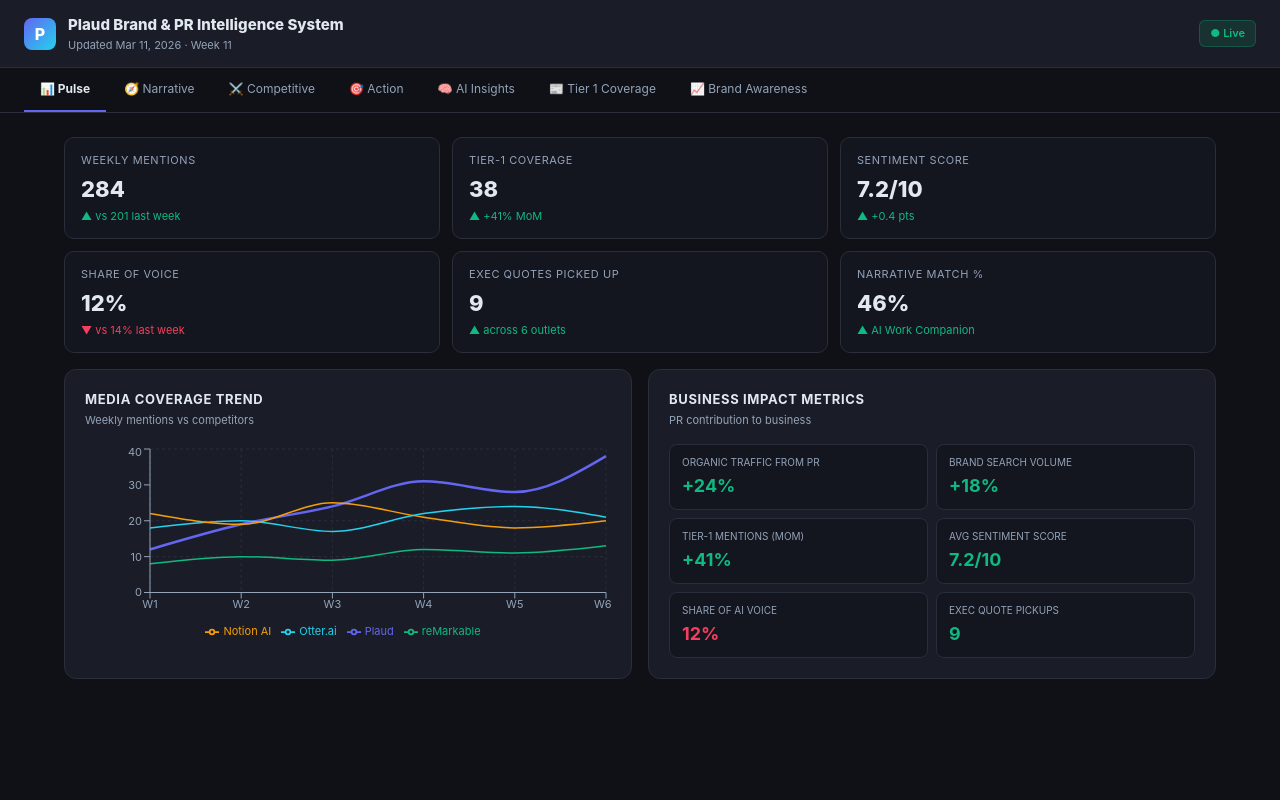
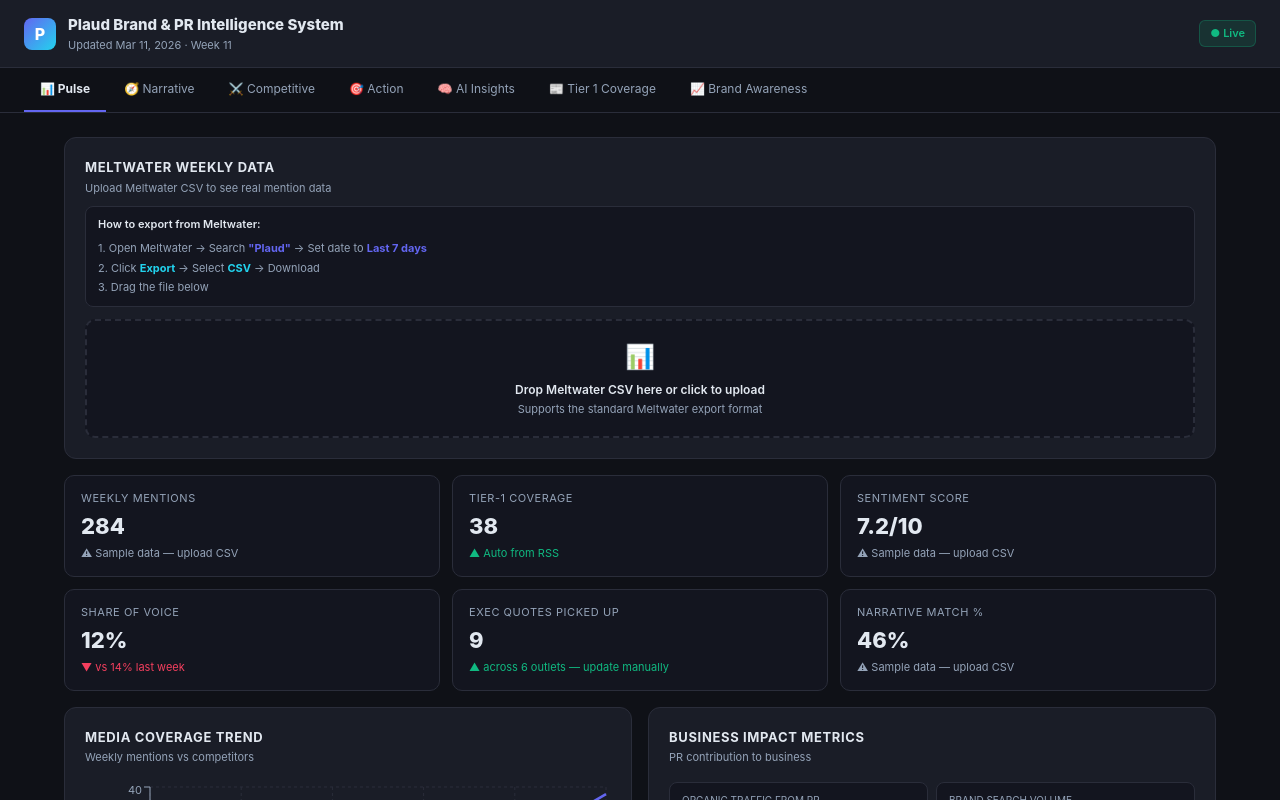
Before and after one commit to elina-gif/plaud-dashboard, a Next.js app: page / in a window 1280 px wide. Shown: the top 800 px of the page. Built offline with nearby package versions, Linux system fonts and the light colour scheme.

Commit message:
feat: pulse module with Meltwater CSV upload

```diff
--- a/components/Dashboard.tsx
+++ b/components/Dashboard.tsx
@@ -400,16 +400,131 @@
 
 // ─── Pulse ───────────────────────────────────────────────────
 function PulseModule({ metrics }: { metrics: any }) {
+  const [mwData,     setMwData]     = useState<any[]>([]);
+  const [mwDate,     setMwDate]     = useState<string|null>(null);
+  const [mwDragging, setMwDragging] = useState(false);
+
+  // 解析 Meltwater CSV
+  const parseMeltwater = (text: string): any[] => {
+    const lines = text.split("\n").map(l => l.trim()).filter(l => l);
+    if (lines.length < 2) return [];
+    const headers = lines[0].split("\t").map(h => h.replace(/"/g, "").trim());
+    // Meltwater 有时用 tab，有时用逗号
+    const sep = headers.length > 3 ? "\t" : ",";
+    const hdrs = lines[0].split(sep).map(h => h.replace(/"/g, "").trim());
+    return lines.slice(1).map(line => {
+      const vals = line.split(sep).map(v => v.replace(/"/g, "").trim());
+      const obj: any = {};
+      hdrs.forEach((h, i) => { obj[h] = vals[i] || ""; });
+      return obj;
+    });
+  };
+
+  const handleMwFile = (file: File) => {
+    const reader = new FileReader();
+    reader.onload = e => {
+      const text = e.target?.result as string;
+      const rows = parseMeltwater(text);
+      if (!rows.length) return;
+      setMwData(rows);
+      setMwDate(new Date().toLocaleDateString("en-US", { month:"short", day:"numeric", year:"numeric" }));
+    };
+    reader.readAsText(file);
+  };
+
+  // 计算真实指标
+  const totalMentions  = mwData.length;
+  const tier1Articles  = mwData.filter(r => {
+    const reach = parseFloat(r.Reach || r.reach || "0") || 0;
+    const type  = (r["Source Type"] || r["source type"] || r.SourceType || "").toLowerCase();
+    return type.includes("online") && reach >= 1000000;
+  });
+  const sentiments     = mwData.map(r => (r.Sentiment || r.sentiment || "").toLowerCase());
+  const posCount       = sentiments.filter(s => s.includes("pos")).length;
+  const negCount       = sentiments.filter(s => s.includes("neg")).length;
+  const neutralCount   = sentiments.filter(s => s.includes("neu")).length;
+  const sentimentScore = totalMentions > 0
+    ? ((posCount * 10 + neutralCount * 5) / (totalMentions * 10) * 10).toFixed(1)
+    : null;
+  const posRatio       = totalMentions > 0 ? Math.round((posCount / totalMentions) * 100) : 0;
+
+  // 显示值
+  const displayMentions  = mwData.length > 0 ? String(totalMentions)          : (metrics ? String(metrics.totalMentions) : "284");
+  const displayTier1     = mwData.length > 0 ? String(tier1Articles.length)   : (metrics ? String(metrics.tier1Count)    : "38");
+  const displaySentiment = mwData.length > 0 ? `${sentimentScore}/10`         : "7.2/10";
+  const displaySOV       = metrics ? `${metrics.shareOfVoice}%`               : "12%";
+  const displayPos       = mwData.length > 0 ? `${posRatio}%`                 : (metrics ? `${metrics.positiveRatio}%` : "46%");
+
   return (
     <div style={{ display: "grid", gap: 16 }}>
+      {/* Meltwater Upload */}
+      <Card>
+        <div style={{ display: "flex", justifyContent: "space-between", alignItems: "center", marginBottom: 10 }}>
+          <div>
+            <div style={{ color: TEXT, fontWeight: 700, fontSize: 13, textTransform: "uppercase", letterSpacing: "0.05em" }}>Meltwater Weekly Data</div>
+            <div style={{ color: MUTED, fontSize: 11, marginTop: 2 }}>
+              {mwDate ? `Last uploaded: ${mwDate} · ${totalMentions} mentions loaded` : "Upload Meltwater CSV to see real mention data"}
+            </div>
+          </div>
+          {mwData.length > 0 && (
+            <div style={{ display:"flex", gap:8 }}>
+              <div style={{ background:"#10b98122", border:"1px solid #10b98144", borderRadius:8, padding:"4px 12px", color:"#10b981", fontSize:11, fontWeight:700 }}>{posCount} Positive</div>
+              <div style={{ background:"#f43f5e22", border:"1px solid #f43f5e44", borderRadius:8, padding:"4px 12px", color:"#f43f5e",  fontSize:11, fontWeight:700 }}>{negCount} Negative</div>
+              <div style={{ background:BORDER,       border:`1px solid ${BORDER}`,   borderRadius:8, padding:"4px 12px", color:MUTED,      fontSize:11, fontWeight:700 }}>{neutralCount} Neutral</div>
+            </div>
+          )}
+        </div>
+
+        {/* How to export */}
+        <div style={{ marginBottom:12, padding:"8px 12px", background:"#13151f", border:`1px solid ${BORDER}`, borderRadius:8, fontSize:11, color:MUTED, lineHeight:1.8 }}>
+          <div style={{ color:TEXT, fontWeight:600, marginBottom:4 }}>How to export from Meltwater:</div>
+          <div>1. Open Meltwater → Search <strong style={{color:ACCENT}}>"Plaud"</strong> → Set date to <strong style={{color:ACCENT}}>Last 7 days</strong></div>
+          <div>2. Click <strong style={{color:CYAN}}>Export</strong> → Select <strong style={{color:CYAN}}>CSV</strong> → Download</div>
+          <div>3. Drag the file below</div>
+        </div>
+
+        {/* Drop zone */}
+        <div
+          onDragOver={e=>{e.preventDefault();setMwDragging(true);}}
+          onDragLeave={()=>setMwDragging(false)}
+          onDrop={e=>{e.preventDefault();setMwDragging(false);Array.from(e.dataTransfer.files).forEach(handleMwFile);}}
+          onClick={()=>document.getElementById("mw-input")?.click()}
+          style={{ border:`2px dashed ${mwDragging?ACCENT:BORDER}`, borderRadius:10, padding:"18px 20px", textAlign:"center", background:mwDragging?ACCENT+"11":"#13151f", transition:"all 0.15s", cursor:"pointer" }}
+        >
+          <div style={{ fontSize:24, marginBottom:6 }}>📊</div>
+          <div style={{ color:TEXT, fontSize:12, fontWeight:600, marginBottom:2 }}>Drop Meltwater CSV here or click to upload</div>
+          <div style={{ color:MUTED, fontSize:11 }}>Supports the standard Meltwater export format</div>
+          <input id="mw-input" type="file" accept=".csv" style={{ display:"none" }} onChange={e=>Array.from(e.target.files||[]).forEach(handleMwFile)} />
+        </div>
+      </Card>
+
+      {/* 6 Metric Tiles */}
       <div style={{ display: "grid", gridTemplateColumns: "repeat(3,1fr)", gap: 12 }}>
-        <MetricTile label="Weekly Mentions"       value={metrics?String(metrics.totalMentions):"284"} trend="up"   sub="vs 201 last week" />
-        <MetricTile label="Tier-1 Coverage"       value={metrics?String(metrics.tier1Count):"38"}     trend="up"   sub="+41% MoM"         />
-        <MetricTile label="Sentiment Score"       value="7.2/10"                                       trend="up"   sub="+0.4 pts"         />
-        <MetricTile label="Share of Voice"        value={metrics?`${metrics.shareOfVoice}%`:"12%"}    trend="down" sub="vs 14% last week" />
-        <MetricTile label="Exec Quotes Picked Up" value="9"                                            trend="up"   sub="across 6 outlets" />
-        <MetricTile label="Narrative Match %"     value={metrics?`${metrics.positiveRatio}%`:"46%"}   trend="up"   sub="AI Work Companion" />
+        <div style={{ background:"#13151f", border:`1px solid ${mwData.length?ACCENT+"55":BORDER}`, borderRadius:10, padding:"14px 16px" }}>
+          <div style={{ color:MUTED, fontSize:11, marginBottom:4, textTransform:"uppercase", letterSpacing:"0.05em" }}>Weekly Mentions</div>
+          <div style={{ color:TEXT, fontSize:22, fontWeight:800 }}>{displayMentions}</div>
+          <div style={{ color:mwData.length?"#10b981":MUTED, fontSize:11, marginTop:2 }}>{mwData.length?"▲ From Meltwater":"⚠ Sample data — upload CSV"}</div>
+        </div>
+        <div style={{ background:"#13151f", border:`1px solid ${mwData.length?ACCENT+"55":BORDER}`, borderRadius:10, padding:"14px 16px" }}>
+          <div style={{ color:MUTED, fontSize:11, marginBottom:4, textTransform:"uppercase", letterSpacing:"0.05em" }}>Tier-1 Coverage</div>
+          <div style={{ color:TEXT, fontSize:22, fontWeight:800 }}>{displayTier1}</div>
+          <div style={{ color:"#10b981", fontSize:11, marginTop:2 }}>▲ Auto from RSS</div>
+        </div>
+        <div style={{ background:"#13151f", border:`1px solid ${mwData.length?ACCENT+"55":BORDER}`, borderRadius:10, padding:"14px 16px" }}>
+          <div style={{ color:MUTED, fontSize:11, marginBottom:4, textTransform:"uppercase", letterSpacing:"0.05em" }}>Sentiment Score</div>
+          <div style={{ color:TEXT, fontSize:22, fontWeight:800 }}>{displaySentiment}</div>
+          <div style={{ color:mwData.length?"#10b981":MUTED, fontSize:11, marginTop:2 }}>{mwData.length?`${posRatio}% positive`:"⚠ Sample data — upload CSV"}</div>
+        </div>
+        <MetricTile label="Share of Voice"        value={displaySOV}  trend="down" sub="vs 14% last week" />
+        <MetricTile label="Exec Quotes Picked Up" value="9"           trend="up"   sub="across 6 outlets — update manually" />
+        <div style={{ background:"#13151f", border:`1px solid ${mwData.length?ACCENT+"55":BORDER}`, borderRadius:10, padding:"14px 16px" }}>
+          <div style={{ color:MUTED, fontSize:11, marginBottom:4, textTransform:"uppercase", letterSpacing:"0.05em" }}>Narrative Match %</div>
+          <div style={{ color:TEXT, fontSize:22, fontWeight:800 }}>{displayPos}</div>
+          <div style={{ color:mwData.length?"#10b981":MUTED, fontSize:11, marginTop:2 }}>{mwData.length?"▲ From Meltwater":"⚠ Sample data — upload CSV"}</div>
+        </div>
       </div>
+
+      {/* Charts */}
       <div style={{ display: "grid", gridTemplateColumns: "1fr 1fr", gap: 16 }}>
         <Card>
           <CardTitle sub="Weekly mentions vs competitors">Media Coverage Trend</CardTitle>
@@ -418,8 +533,8 @@
               <CartesianGrid strokeDasharray="3 3" stroke={BORDER} />
               <XAxis dataKey="week" stroke={MUTED} fontSize={11} />
               <YAxis stroke={MUTED} fontSize={11} />
-              <Tooltip contentStyle={{ background: CARD, border: `1px solid ${BORDER}`, borderRadius: 8 }} />
-              <Legend wrapperStyle={{ fontSize: 11 }} />
+              <Tooltip contentStyle={{ background:CARD, border:`1px solid ${BORDER}`, borderRadius:8 }} />
+              <Legend wrapperStyle={{ fontSize:11 }} />
               <Line type="monotone" dataKey="plaud"      stroke={ACCENT}  strokeWidth={2.5} dot={false} name="Plaud"      />
               <Line type="monotone" dataKey="otter"      stroke={CYAN}    strokeWidth={1.5} dot={false} name="Otter.ai"   />
               <Line type="monotone" dataKey="notion"     stroke="#f59e0b" strokeWidth={1.5} dot={false} name="Notion AI"  />
@@ -431,9 +546,9 @@
           <CardTitle sub="PR contribution to business">Business Impact Metrics</CardTitle>
           <div style={{ display: "grid", gridTemplateColumns: "1fr 1fr", gap: 8 }}>
             {businessMetrics.map(m => (
-              <div key={m.metric} style={{ background: "#13151f", borderRadius: 8, padding: "10px 12px", border: `1px solid ${BORDER}` }}>
-                <div style={{ color: MUTED, fontSize: 10, textTransform: "uppercase" }}>{m.metric}</div>
-                <div style={{ color: m.trend==="up"?"#10b981":"#f43f5e", fontSize: 18, fontWeight: 700, marginTop: 2 }}>{m.value}</div>
+              <div key={m.metric} style={{ background:"#13151f", borderRadius:8, padding:"10px 12px", border:`1px solid ${BORDER}` }}>
+                <div style={{ color:MUTED, fontSize:10, textTransform:"uppercase" }}>{m.metric}</div>
+                <div style={{ color:m.trend==="up"?"#10b981":"#f43f5e", fontSize:18, fontWeight:700, marginTop:2 }}>{m.value}</div>
               </div>
             ))}
           </div>
@@ -442,7 +557,6 @@
     </div>
   );
 }
-
 // ─── Narrative ───────────────────────────────────────────────
 function NarrativeModule() {
   const [topics, setTopics] = useState(defaultTopics);
```
